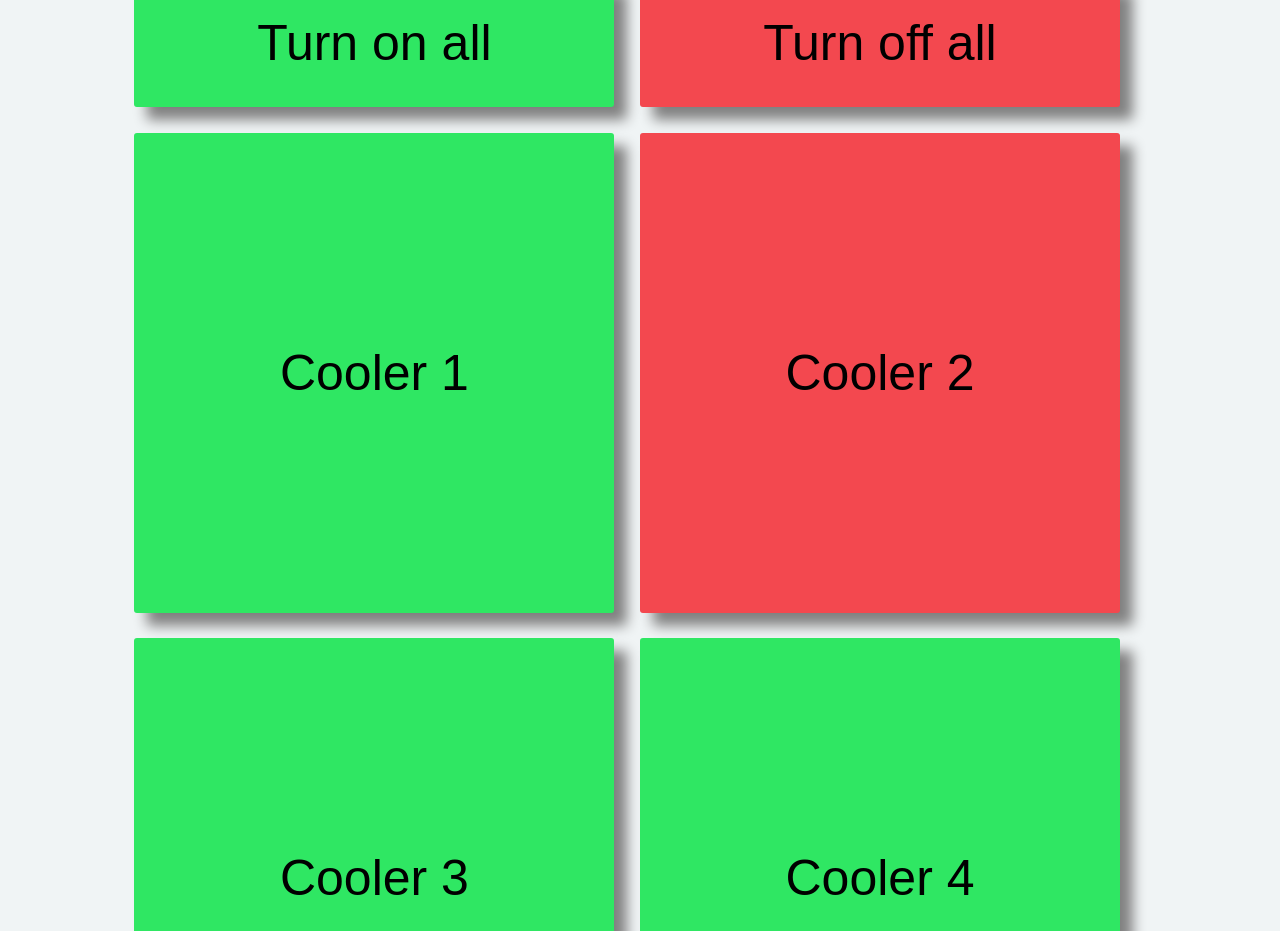
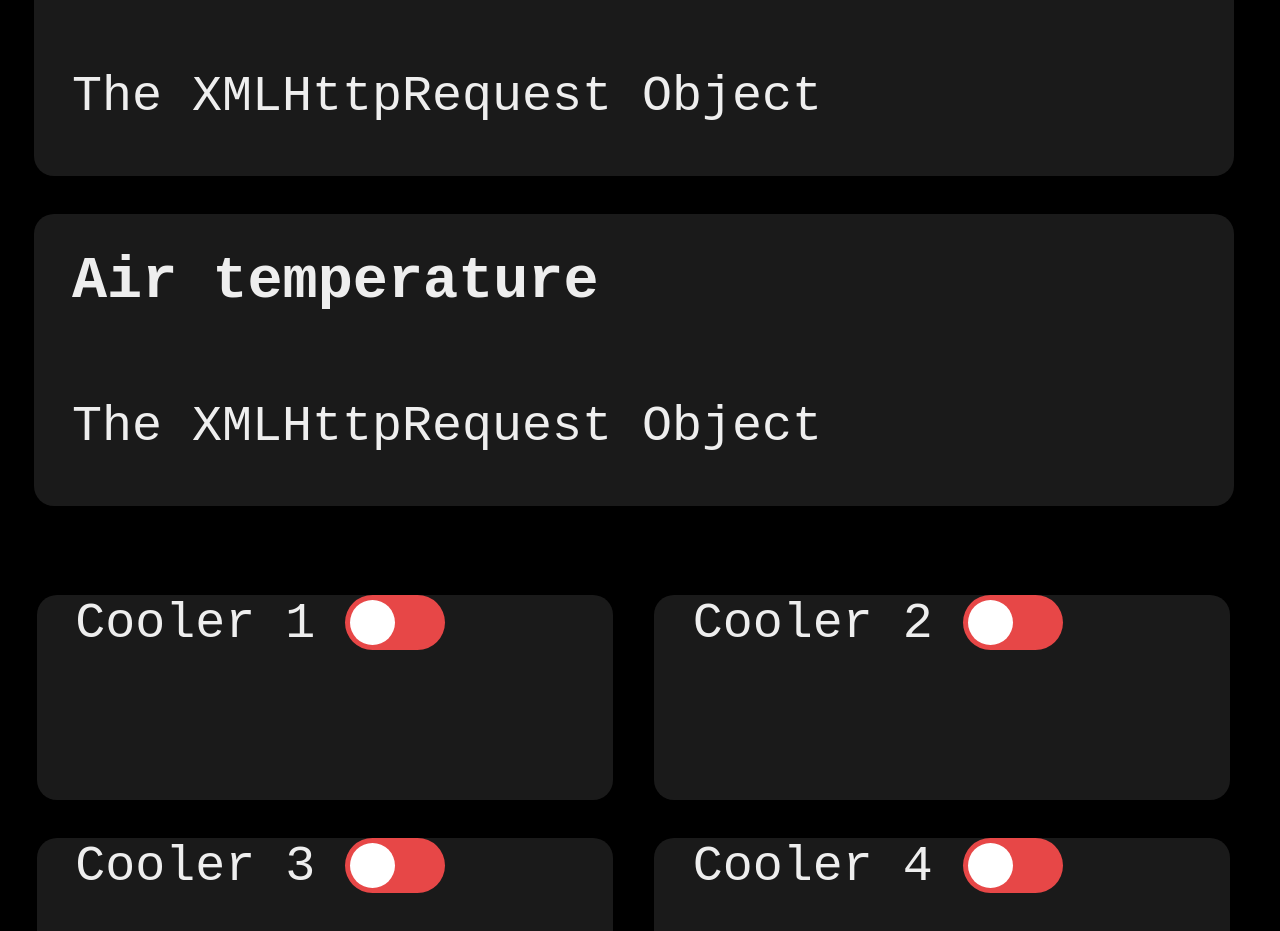
Before and after one commit to victorbjo/DraftBeer, a plain HTML site: page website/templates/age.html in a window 1280 px wide. Shown: the part 731-1662 px from the top of the page. Drawn offline with Linux system fonts and the light colour scheme; no server answers.

Commit message:
Major rewrite of css. Added switches to control the coolers instead of big ugly buttons

```diff
--- a/website/static/mainstyle.css
+++ b/website/static/mainstyle.css
@@ -1,56 +1,100 @@
 body{
-background-color:#f0f4f5;
+background-color:#000000;
 font-size:50pt;
+font-family:Courier New;
+color:#eeeeee;
+padding-left:2vw;
+}
+input{
+	border:3px;
+	border-style:solid;
+	border-color:#888888;
+	font-size:50px;
+	width:120px;
+	height:70px;
+	background-color:#1a1a1a;
+	color:#eeeeee;
+}
+th {
+  text-align: left;
+vertical-align: top;
+}
+p{
+padding:0px;
+margin:0px;
+display: inline-block;
 }
 .peltier{
-background-color:#2fe763;
+
+background-color:#1a1a1a;
 border:0px;
-height:55vw;
-width:45vw;
-max-width:60vh;
+height:13vw;
+width:42vw;
 max-height:60vh;
 font-size: 50px;
-margin-bottom:2vw;
-margin-right:2vw;
-box-shadow: 1vw 1vw 1vw grey;
-border-radius:3px;
+margin-bottom:3vw;
+margin-right:3vw;
+padding-left:3vw;
+text-align:left;
+padding-top:0vw;
+padding-bottom:3vw;
+border-radius:20px;
 }
+
 .peltier-controller{
 border:0px;
 height:10vw;
-width:45vw;
-max-width:60vh;
+width:44vw;
+margin-bottom:3vw;
+margin-right:3vw;
+padding-left:3vw;
+border-radius:20px;
 max-height:60vh;
 font-size: 50px;
-margin-bottom:2vw;
-margin-right:2vw;
-box-shadow: 1vw 1vw 1vw grey;
-border-radius:3px;
 }
-.peltier-on{
-background-color:#2fe763;
-}
-.peltier-off{
-background-color:#f3484f
-}
+
 .peltier-wrapper{
   display: flex;
    flex-wrap: wrap;
-	justify-content:center;
+	justify-content:space-evenly;
+	margin-top:50px;
+	align-content:flex-end;
+
 }
+h3{
+position:relative;
+  top:-25px;
+
+}
+.info-wrapper{
+	  display: flex;
+   flex-wrap: wrap;
+	justify-content:space-evenly;
+	margin-top:50px;
+	align-content:flex-end;
+	align-items:flex-end;
+
+}
+.info{
+display:flex;
+flex-direction: coloumn;
+background-color:#1a1a1a;
+border:0px;
+flex-wrap:wrap;
+width:94vw;
+
+font-size: 50px;
+padding-top:0px;
+padding-bottom:4vw;
+padding-left:3vw;
+margin-bottom:3vw;
+margin-right:3vw;
+border-radius:20px;
+}
+
 table{
 text-align:center;
 }
 .table-unit{
 	text-align:left;
 }
-p{
-margin-bottom:20px;
-margin-top:20px;
-}
-input{
-	border:10px;
-	font-size:50px;
-	width:120px;
-	height:70px;
-}
--- /dev/null
+++ b/website/static/slider.css
@@ -0,0 +1,58 @@
+.switch {
+  position: absolute;
+  display: inline-block;
+  width: 100px;
+  height: 55px;
+	padding:0px;
+}
+
+.switch input {
+  opacity: 0;
+  width: 0;
+  height: 0;
+}
+
+.slider {
+  position: absolute;
+  cursor: pointer;
+  top: 0;
+  left: 0;
+  right: 0;
+  bottom: 0;
+  background-color: #e74747;
+  -webkit-transition: .4s;
+  transition: .4s;
+}
+
+.slider:before {
+  position: absolute;
+  content: "";
+  height: 45px;
+  width: 45px;
+  left: 5px;
+  bottom: 5px;
+  background-color: white;
+  -webkit-transition: .4s;
+  transition: .4s;
+}
+
+input:checked + .slider {
+  background-color: #00e781;
+}
+
+
+
+input:checked + .slider:before {
+  -webkit-transform: translateX(45px);
+  -ms-transform: translateX(45px);
+  transform: translateX(45px);
+}
+
+/* Rounded sliders */
+.slider.round {
+  border-radius: 34px;
+}
+
+.slider.round:before {
+  border-radius: 50%;
+}
--- a/website/templates/age.html
+++ b/website/templates/age.html
@@ -2,59 +2,114 @@
 <html>
   <head>
    <link rel="stylesheet" href='/static/mainstyle.css' />
+   <link rel="stylesheet" href='/static/slider.css' />
   </head>
 
   <body onload="loadDoc(),test()">
+  <div class="div-main">
 <p> DraftBeer Interface</p>
+<div class="info-wrapper">
+<div class="info">
+<h3>Beer temperature</h3>
 <table>
 <thead>
   <tr>
+    <th><p>Current temp:</p><p id="demo">The XMLHttpRequest Object</p></th>
     <th></th>
-
-    <th>Current Temp</th>
-
-    <th>Goal Temp</th>
+    <th></th>
+  </tr>
+<tr>
+    <th><p>Target temp:</p><input type="number" name="someid" /></th>
+    <th></th>
+    <th></th>
   </tr>
 </thead>
-<tbody>
+</table>
+<table>
+<thead>
   <tr>
-    <td class="table-unit">Beer tank</td>
+	<th>Manual control:</th>
+    <th>&nbsp;&nbsp; </th>
+    <th><label class="switch">
 
-    <td>
-<p id="demo">The XMLHttpRequest Object</p>
-</td>
-
-    <td><input type="number" name="someid" /></td>
+  <input type="checkbox">
+  <span class="slider round"></span>
+</label></th>
   </tr>
-  <tr>
-    <td class="table-unit"><p> Water&nbspcooler </p></td>
-
-    <td><p id="water">34</p></td>
-    <td>Na</td>
-  </tr>
-  <tr>
-    <td class="table-unit"><p>Air</p></td>
-
-    <td><p id="air">25</p></td>
-    <td>Na</td>
-  </tr>
-</tbody>
+</thead>
 </table>
 
+</div>
+<div class="info"><div>
+<h3>Water temperature</h3></div>
+<p id="demo">The XMLHttpRequest Object</p>
+</div>
+<div class="info">
+<h3>Air temperature</h3>
+<p id="demo">The XMLHttpRequest Object</p>
+</div>
+</div>
+
 <div class="peltier-wrapper">
-<button type="button" class="peltier-controller peltier-on" onclick="turnOnLed()">Turn on all</button>
-<button type="button" class="peltier-controller peltier-off"  onclick="turnOnLed()">Turn off all</button>
 
 
-<button type="button" class="peltier peltier-on" onclick="turnOnLed()">Cooler 1</button>
-<button type="button" class="peltier peltier-off" onclick="turnOffLed()">Cooler 2</button>
-<button type="button" class="peltier peltier peltier-on" onclick="turnOnLed()">Cooler 3</button>
-<button type="button" class="peltier peltier peltier-on" onclick="turnOnLed()">Cooler 4</button>
-<button type="button" class="peltier peltier peltier-on" onclick="turnOnLed()">Cooler 5</button>
-<button type="button" class="peltier peltier peltier-on" onclick="turnOnLed()">Cooler 6</button>
-<button type="button" class="peltier peltier peltier-on" onclick="turnOnLed()">Cooler 7</button>
-<button type="button" class="peltier peltier peltier-on" onclick="turnOnLed()">Cooler 8</button>
+<div  class="peltier " onclick="turnOnLed()"><p>Cooler 1&nbsp;
+<label class="switch">
+  <input type="checkbox">
+  <span class="slider round"></span>
+</label>
+</p>
 </div>
+<div class="peltier" onclick="turnOffLed()"><p>Cooler 2&nbsp;
+<label class="switch">
+  <input type="checkbox">
+  <span class="slider round"></span>
+</label>
+</p>
+</div>
+<div class="peltier" onclick="turnOnLed()"><p>Cooler 3&nbsp;
+<label class="switch">
+  <input type="checkbox">
+  <span class="slider round"></span>
+</label>
+</p>
+</div>
+<div class="peltier" onclick="turnOnLed()"><p>Cooler 4&nbsp;
+<label class="switch">
+  <input type="checkbox">
+  <span class="slider round"></span>
+</label>
+</p>
+</div>
+<div class="peltier" onclick="turnOnLed()"><p>Cooler 5&nbsp;
+<label class="switch">
+  <input type="checkbox">
+  <span class="slider round"></span>
+</label>
+</p>
+</div>
+<div class="peltier" onclick="turnOnLed()"><p>Cooler 6&nbsp;
+<label class="switch">
+  <input type="checkbox">
+  <span class="slider round"></span>
+</label>
+</p>
+</div>
+<div class="peltier" onclick="turnOnLed()"><p>Cooler 7&nbsp;
+<label class="switch">
+  <input type="checkbox">
+  <span class="slider round"></span>
+</label>
+</p>
+</div>
+<div class="peltier" onclick="turnOnLed()"><p>Cooler 8&nbsp;
+<label class="switch">
+  <input type="checkbox">
+  <span class="slider round"></span>
+</label>
+</p>
+</div>
+</div></div>
 <script>
 function test() {
 var timer = setInterval( loadDoc, 100);
--- /dev/null
+++ b/website/templates/slider.css
@@ -0,0 +1,59 @@
+.switch {
+  position: relative;
+  display: inline-block;
+  width: 60px;
+  height: 34px;
+}
+
+.switch input {
+  opacity: 0;
+  width: 0;
+  height: 0;
+}
+
+.slider {
+  position: absolute;
+  cursor: pointer;
+  top: 0;
+  left: 0;
+  right: 0;
+  bottom: 0;
+  background-color: #ccc;
+  -webkit-transition: .4s;
+  transition: .4s;
+}
+
+.slider:before {
+  position: absolute;
+  content: "";
+  height: 26px;
+  width: 26px;
+  left: 4px;
+  bottom: 4px;
+  background-color: white;
+  -webkit-transition: .4s;
+  transition: .4s;
+}
+
+input:checked + .slider {
+  background-color: #2196F3;
+}
+
+input:focus + .slider {
+  box-shadow: 0 0 1px #2196F3;
+}
+
+input:checked + .slider:before {
+  -webkit-transform: translateX(26px);
+  -ms-transform: translateX(26px);
+  transform: translateX(26px);
+}
+
+/* Rounded sliders */
+.slider.round {
+  border-radius: 34px;
+}
+
+.slider.round:before {
+  border-radius: 50%;
+}
```
Also changed, not shown: website/render.PNG (added), website/static/render.PNG (added), website/templates/render.PNG (added).
